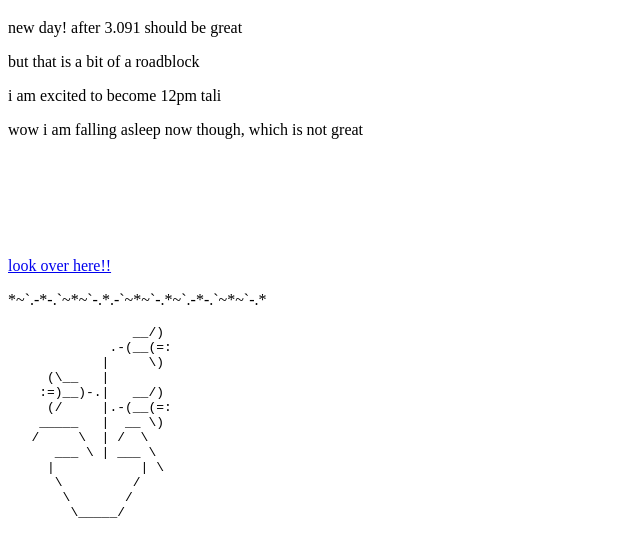
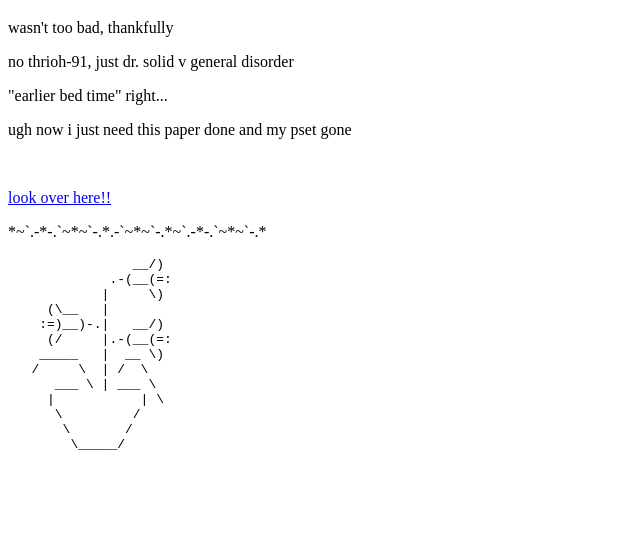
Before and after one commit to talivogel06/biggermystery, a plain HTML site: page index.html in a window 1280 px wide. Shown: the part 61-618 px from the top of the page, without its empty margins (0-640 px from the left). Drawn offline with Linux system fonts and the light colour scheme.

Commit message:
Update index.html

```diff
--- a/index.html
+++ b/index.html
@@ -5,13 +5,11 @@
 </head>
 <body>
     <h1>an even bigger mystery???</h1>
-    <p>new day! after 3.091 should be great</p>
-    <p>but that is a bit of a roadblock</p>
-    <p>i am excited to become 12pm tali</p>
-    <p>wow i am falling asleep now though, which is not great</p>
-    <p style="color: white;">i'm really happy we are as well :)</p>
-    <p style="color: white;">and yes, the fun will still happen. otherwise i will be very sad</p>
-    <p style="color: white;">and i do believe you</p>
+    <p>wasn't too bad, thankfully</p>
+    <p>no thrioh-91, just dr. solid v general disorder</p>
+    <p>"earlier bed time" right...</p>
+    <p>ugh now i just need this paper done and my pset gone</p>
+    <p style="color: white;">woo!</p>
     <a href="art.html">look over here!!</a>
     <p>*~`.-*-.`~*~`-.*.-`~*~`-.*~`.-*-.`~*~`-.*</p>
     <pre>
```
